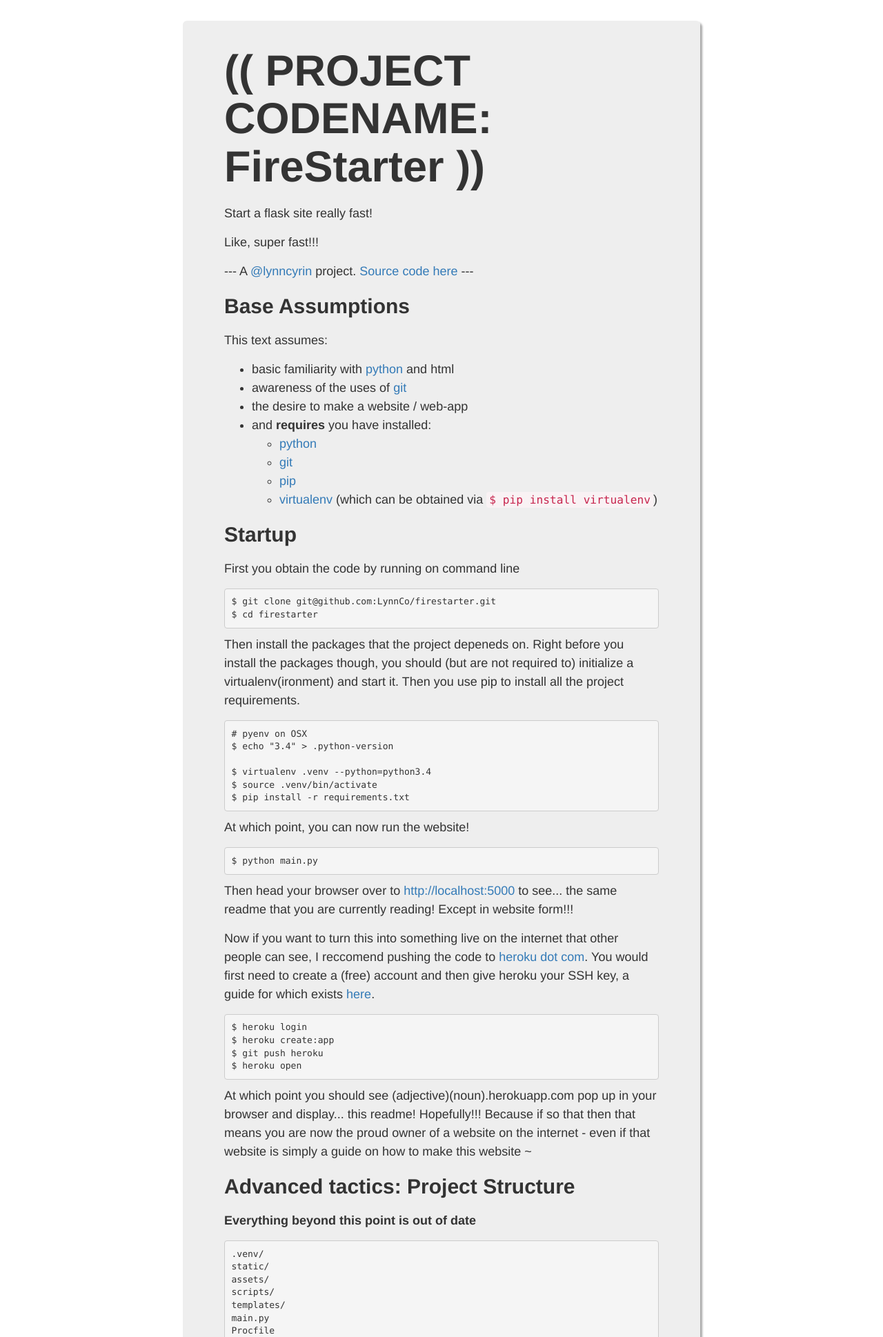
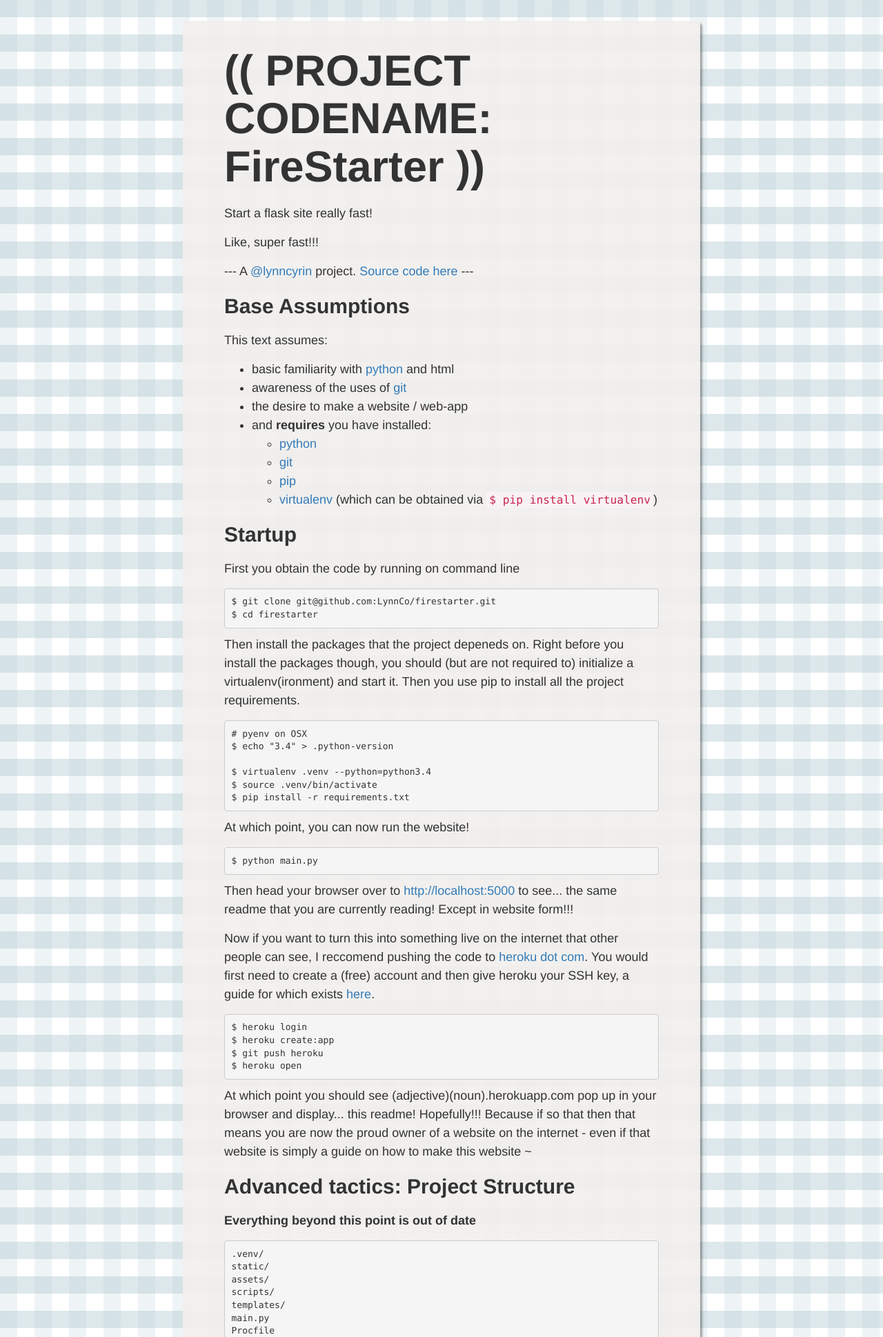
Before and after one commit to coilysiren/firestarter, a Flask app: page / in a window 1280 px wide. Shown: the top 1938 px of the page at 69% size. Run offline with Flask 2, Linux system fonts and the light colour scheme; parts of the project's set-up code (start-up, migrations or seed data) failed here and were passed over; some libraries are stand-ins or nearby versions.

Commit message:
background!

```diff
--- a/static/css/main.css
+++ b/static/css/main.css
@@ -1,5 +1,9 @@
 body {
-  font-size: 18px; }
+  font-size: 18px;
+  background-color: white;
+  background-image: linear-gradient(90deg, rgba(172, 198, 207, 0.2) 50%, transparent 50%),
+    linear-gradient(rgba(172, 198, 207, 0.4) 50%, transparent 50%);
+  background-size: 50px 50px; }
 
   h1, h2, h3, h4, h5 {
     margin-top: 20px;
@@ -33,7 +37,7 @@
 
                 article.jumbotron {
                   position: relative;
-                  background-color: rgba(238, 238, 238, 0.99);
+                  background-color: rgba(242, 240, 238, 0.9);
                   box-shadow: 3px 3px 3px 0px rgba(0, 0, 0, 0.35);
                   padding-top: 18px;
                   padding-bottom: 18px;
--- a/static/scss/main.scss
+++ b/static/scss/main.scss
@@ -1,5 +1,11 @@
 body {
   font-size: 18px;
+
+  // slightly edited version of http://lea.verou.me/css3patterns/#tablecloth
+  background-color:white;
+  background-image: linear-gradient(90deg, rgba(172,198,207,.2) 50%, transparent 50%),
+  linear-gradient(rgba(172,198,207,.4) 50%, transparent 50%);
+  background-size:50px 50px;
 }
 
 h1, h2, h3, h4, h5 {
@@ -41,7 +47,7 @@
 
 article.jumbotron {
   position: relative;
-  background-color: rgba(238, 238, 238, 0.99);
+  background-color: rgba(242, 240, 238, 0.9);
   box-shadow: 3px 3px 3px 0px rgba(0, 0, 0, 0.35);
   padding-top: 18px;
   padding-bottom: 18px;
```
